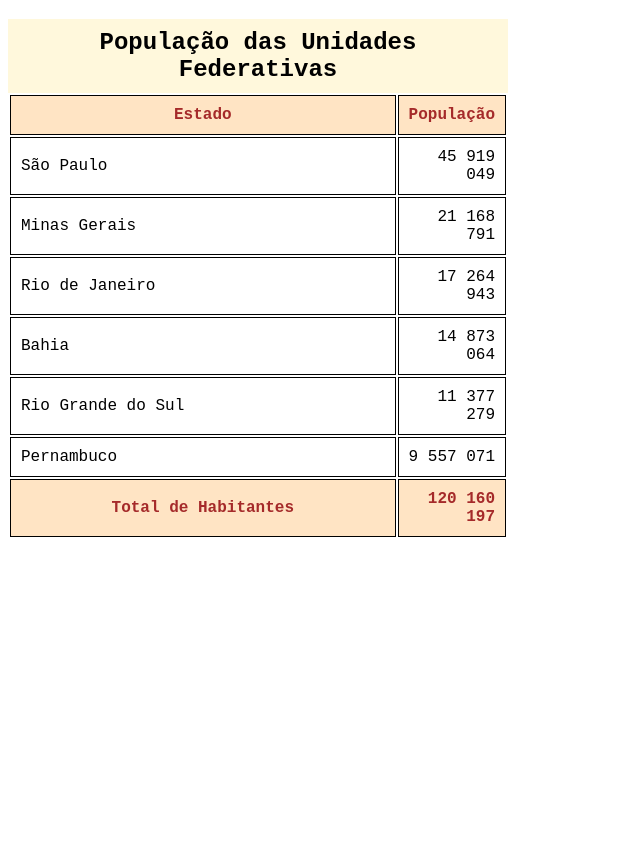
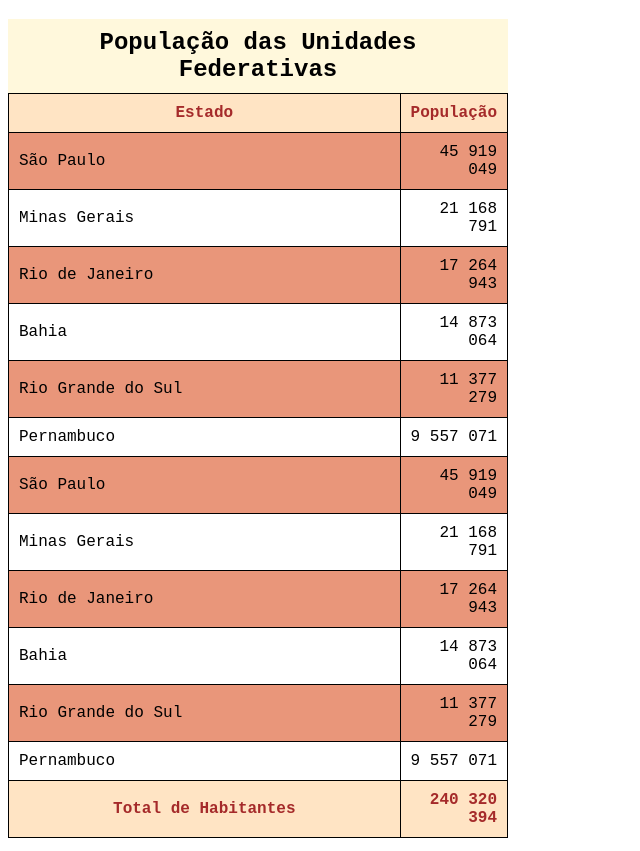
Before and after one commit to Piresle/HTML-CSS-03, a plain HTML site: page Exercícios/Ex023/tabela002.html in a window 1280 px wide. Shown: the part 61-912 px from the top of the page, without its empty margins (0-640 px from the left). Before the commit the page ends 800 px from the top, so only its background shows below. Drawn offline with Linux system fonts and the light colour scheme.

Commit message:
tabela 003

```diff
--- a/Exercícios/Ex023/estilos.css
+++ b/Exercícios/Ex023/estilos-tab002.css
@@ -6,6 +6,8 @@ body {
 
 table {
     width: 500px;
+    border-collapse: collapse;
+    position: relative;
 }
 
 caption {
@@ -19,14 +21,27 @@ thead {
     background-color: bisque;
     color: brown;
 }
+
+thead > tr > th {
+    position: sticky;
+    top: -1px;
+    background-color: bisque;
+}
+
 td, th {
     border: 1px solid black;
     padding: 10px;
 }
+
+tbody > tr:nth-child(odd) {
+    background-color: darksalmon;
+}
+
 tfoot {
     background-color: bisque;
     color: brown;
 }
+
 .num {
     text-align: right;
 }
--- /dev/null
+++ b/Exercícios/Ex023/estilos-tab003.css
@@ -0,0 +1,16 @@
+@charset "UTF-8";
+
+body {
+    font-family: 'Courier New', Courier, monospace;
+}
+
+table {
+    border-collapse: collapse;
+    width: 300px;
+}
+
+td {
+    border: 1px solid black;
+    padding: 10px;
+    text-align: center;
+}
--- a/Exercícios/Ex023/tabela002.html
+++ b/Exercícios/Ex023/tabela002.html
@@ -4,7 +4,7 @@
     <meta charset="UTF-8">
     <meta http-equiv="X-UA-Compatible" content="IE=edge">
     <meta name="viewport" content="width=device-width, initial-scale=1.0">
-    <link rel="stylesheet" href="estilos.css">
+    <link rel="stylesheet" href="estilos-tab002.css">
     <title>Tabelas</title>
 </head>
 <body>
@@ -53,14 +53,43 @@
                 <td>Pernambuco</td>
                 <td class="num">9 557 071</td>
             </tr>
+            <tr>
+                <td>São Paulo</td>
+                <td class="num">45 919 049</td>
+            </tr>
+            <tr>
+                <td>Minas Gerais</td>
+                <td class="num">21 168 791</td>
+            </tr>
+            <tr>
+                <td>Rio de Janeiro</td>
+                <td class="num">17 264 943</td>
+            </tr>
+            <tr>
+                <td>Bahia</td>
+                <td class="num">14 873 064</td>
+            </tr>
+            <tr>
+                <td>Rio Grande do Sul</td>
+                <td class="num">11 377 279</td>
+            </tr>
+            <tr>
+                <td>Pernambuco</td>
+                <td class="num">9 557 071</td>
+            </tr>
         </tbody>
 
         <tfoot>
             <tr>
                 <th>Total de Habitantes</th>
-                <td class="num"><strong>120 160 197</strong></td>
+                <td class="num"><strong>240 320 394</strong></td>
             </tr>
         </tfoot>
     </table>
+    <p>Lorem ipsum dolor sit, amet consectetur adipisicing elit. Architecto, natus modi nobis recusandae quo doloremque fugit tenetur in? Culpa tenetur excepturi totam dolore officia quo perspiciatis placeat deserunt incidunt velit. Lorem ipsum dolor sit amet, consectetur adipisicing elit. Totam commodi officiis, cum hic debitis corporis earum nisi dolorem consectetur, nulla adipisci, explicabo at architecto odit cumque alias asperiores cupiditate repudiandae! Lorem ipsum dolor sit amet consectetur adipisicing elit. Hic nostrum porro sint. Necessitatibus, excepturi nulla! Tenetur rerum tempora ipsam, iusto officiis nobis enim. Voluptatum, quasi? Quidem, ad? Ratione, laudantium voluptates. Lorem ipsum, dolor sit amet consectetur adipisicing elit. Velit iste vel, repudiandae hic quos nostrum modi? Velit culpa optio reiciendis, eum deleniti est, non illo rerum ipsa sit nihil enim?</p>
+    <p>Lorem ipsum dolor sit, amet consectetur adipisicing elit. Architecto, natus modi nobis recusandae quo doloremque fugit tenetur in? Culpa tenetur excepturi totam dolore officia quo perspiciatis placeat deserunt incidunt velit. Lorem ipsum dolor sit amet, consectetur adipisicing elit. Totam commodi officiis, cum hic debitis corporis earum nisi dolorem consectetur, nulla adipisci, explicabo at architecto odit cumque alias asperiores cupiditate repudiandae! Lorem ipsum dolor sit amet consectetur adipisicing elit. Hic nostrum porro sint. Necessitatibus, excepturi nulla! Tenetur rerum tempora ipsam, iusto officiis nobis enim. Voluptatum, quasi? Quidem, ad? Ratione, laudantium voluptates. Lorem ipsum, dolor sit amet consectetur adipisicing elit. Velit iste vel, repudiandae hic quos nostrum modi? Velit culpa optio reiciendis, eum deleniti est, non illo rerum ipsa sit nihil enim?</p>
+    <p>Lorem ipsum dolor sit, amet consectetur adipisicing elit. Architecto, natus modi nobis recusandae quo doloremque fugit tenetur in? Culpa tenetur excepturi totam dolore officia quo perspiciatis placeat deserunt incidunt velit. Lorem ipsum dolor sit amet, consectetur adipisicing elit. Totam commodi officiis, cum hic debitis corporis earum nisi dolorem consectetur, nulla adipisci, explicabo at architecto odit cumque alias asperiores cupiditate repudiandae! Lorem ipsum dolor sit amet consectetur adipisicing elit. Hic nostrum porro sint. Necessitatibus, excepturi nulla! Tenetur rerum tempora ipsam, iusto officiis nobis enim. Voluptatum, quasi? Quidem, ad? Ratione, laudantium voluptates. Lorem ipsum, dolor sit amet consectetur adipisicing elit. Velit iste vel, repudiandae hic quos nostrum modi? Velit culpa optio reiciendis, eum deleniti est, non illo rerum ipsa sit nihil enim?</p>
+    <p>Lorem ipsum dolor sit, amet consectetur adipisicing elit. Architecto, natus modi nobis recusandae quo doloremque fugit tenetur in? Culpa tenetur excepturi totam dolore officia quo perspiciatis placeat deserunt incidunt velit. Lorem ipsum dolor sit amet, consectetur adipisicing elit. Totam commodi officiis, cum hic debitis corporis earum nisi dolorem consectetur, nulla adipisci, explicabo at architecto odit cumque alias asperiores cupiditate repudiandae! Lorem ipsum dolor sit amet consectetur adipisicing elit. Hic nostrum porro sint. Necessitatibus, excepturi nulla! Tenetur rerum tempora ipsam, iusto officiis nobis enim. Voluptatum, quasi? Quidem, ad? Ratione, laudantium voluptates. Lorem ipsum, dolor sit amet consectetur adipisicing elit. Velit iste vel, repudiandae hic quos nostrum modi? Velit culpa optio reiciendis, eum deleniti est, non illo rerum ipsa sit nihil enim?</p>
+    <p>Lorem ipsum dolor sit, amet consectetur adipisicing elit. Architecto, natus modi nobis recusandae quo doloremque fugit tenetur in? Culpa tenetur excepturi totam dolore officia quo perspiciatis placeat deserunt incidunt velit. Lorem ipsum dolor sit amet, consectetur adipisicing elit. Totam commodi officiis, cum hic debitis corporis earum nisi dolorem consectetur, nulla adipisci, explicabo at architecto odit cumque alias asperiores cupiditate repudiandae! Lorem ipsum dolor sit amet consectetur adipisicing elit. Hic nostrum porro sint. Necessitatibus, excepturi nulla! Tenetur rerum tempora ipsam, iusto officiis nobis enim. Voluptatum, quasi? Quidem, ad? Ratione, laudantium voluptates. Lorem ipsum, dolor sit amet consectetur adipisicing elit. Velit iste vel, repudiandae hic quos nostrum modi? Velit culpa optio reiciendis, eum deleniti est, non illo rerum ipsa sit nihil enim?</p>
 </body>
 </html>
```
Also changed, not shown: Exercícios/Ex023/tabela003.html (added, +31 -0 lines).
